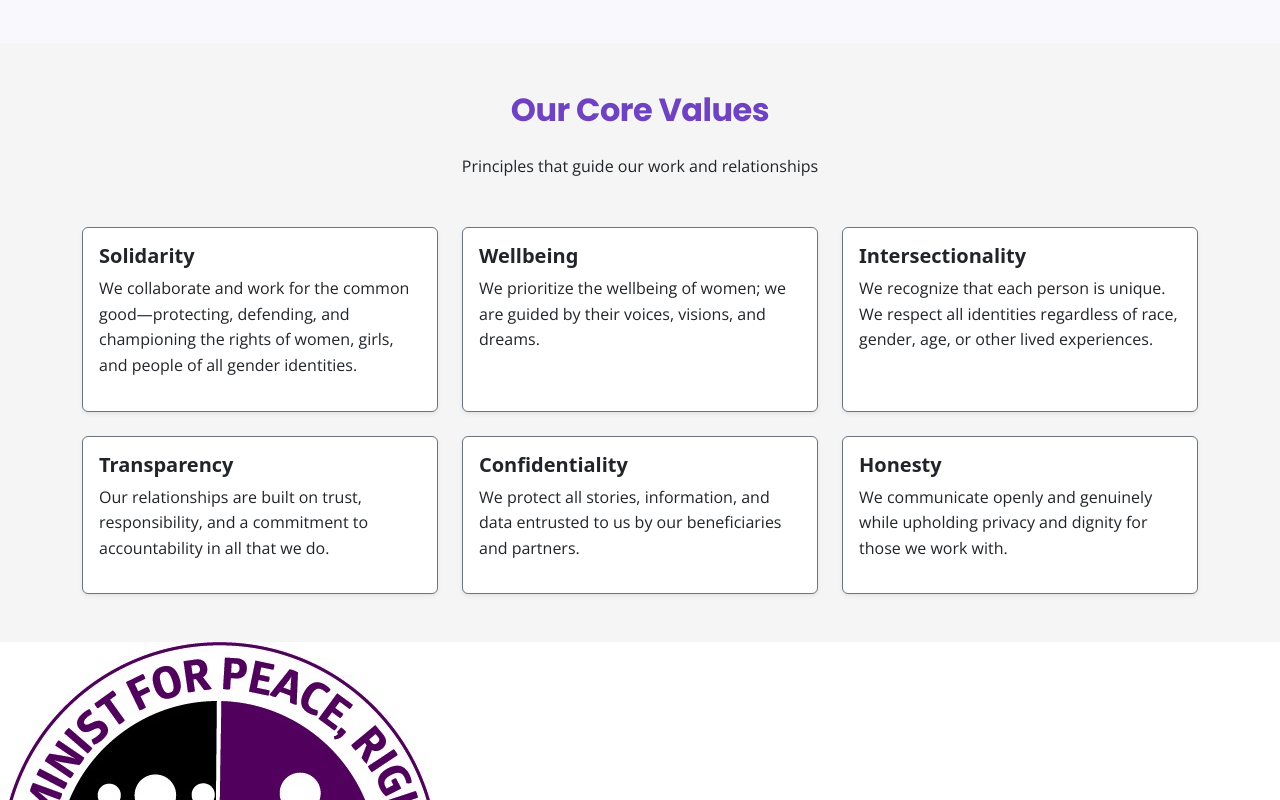
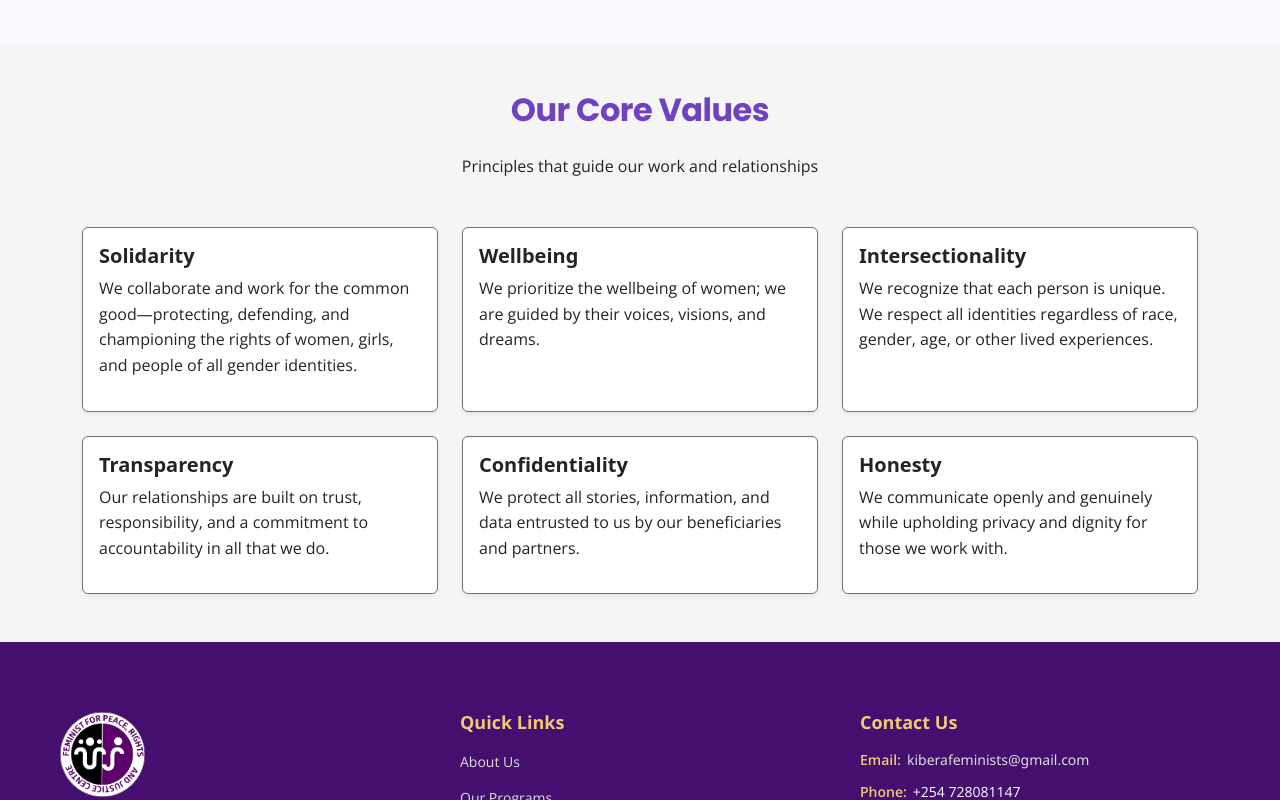
Before and after one commit to eshihanda/fprjc, a React (Vite) app in the folder feminist-app/: page /about-us in a window 1280 px wide. Shown: the part 2000-2800 px from the top of the page. Built offline with nearby package versions, Linux system fonts and the light colour scheme.

Commit message:
improved on the footer to include the socials

```diff
--- a/feminist-app/src/Components/Footer.jsx
+++ b/feminist-app/src/Components/Footer.jsx
@@ -1,5 +1,6 @@
 import React from 'react'
-import logo from '../assets/logo.jpeg'
+import logo from '../assets/logo.png'
+import { FaFacebookF, FaInstagram, FaTwitter, FaLinkedinIn } from "react-icons/fa";
 import '../Styles/Footer.css'
 
 const Footer = () => {
@@ -13,6 +14,21 @@ const Footer = () => {
                     <p className='footer-description'>
                         Feminist for Peace Rights and Justice Center
                     </p>
+                    {/* Social media links */}
+                    <div className=' footer-socials'>
+                        <a href="https://web.facebook.com/profile.php?id=100075700396342" target="_blank" rel="noreferrer">
+                            <FaFacebookF />
+                        </a>
+                        <a href="https://www.instagram.com/feministcentre/" target="_blank" rel="noreferrer">
+                            <FaInstagram />
+                        </a>
+                        <a href="https://twitter.com/feminist_centre" target="_blank" rel="noreferrer">
+                            <FaTwitter />
+                        </a>
+                        <a href="https://www.linkedin.com/in/feminist-for-peace-rights-and-justice-centre-195aa1172/" target="_blank" rel="noreferrer">
+                            <FaLinkedinIn />
+                        </a>
+                    </div>
                 </div>
 
                 {/* Quick Links Section */}
--- a/feminist-app/src/Components/TopNav.jsx
+++ b/feminist-app/src/Components/TopNav.jsx
@@ -1,6 +1,6 @@
 import React from 'react';
 import { Navbar, Nav, Container, Button, NavDropdown } from 'react-bootstrap';
-import logo from '../assets/logo.jpeg';
+import logo from '../assets/logo.png';
 import '../Styles/Navbar.css';
 
 const TopNav = () => {
--- a/feminist-app/src/Styles/Footer.css
+++ b/feminist-app/src/Styles/Footer.css
@@ -1,18 +1,165 @@
-.donate-hero {
-  background-color: #5b2b82;
-  padding: 100px 0;
+/* Footer Base */
+.footer {
+  background: #440f6e;
+  color: #ffffff;
+  padding: 70px 0 40px;
+  font-family: "Segoe UI", sans-serif;
 }
 
-.donate-form-card {
-  background: #ffffff;
-  padding: 50px 40px;
-  border-radius: 8px;
-  max-width: 520px;
-  width: 100%;
+/* Container */
+.footer-container {
+  max-width: 1200px;
+  margin: auto;
+  padding: 0 20px;
 }
 
-.impact-img {
-  max-width: 280px;
+/* Main Grid */
+.footer-main {
+  display: grid;
+  grid-template-columns: repeat(3, 1fr);
+  gap: 40px;
+  align-items: start;
+}
+
+/* Sections */
+.footer-section {
+  display: flex;
+  flex-direction: column;
+}
+
+/* Logo Section */
+.logo-section {
+  max-width: 320px;
+}
+
+.footer-logo {
+ height: 85px;
+ width: 85px;
+ border-radius: 50%;
+ filter: brightness(1.15);
+ object-fit: cover;
+}
+/* Social Media Icons */
+.footer-socials {
+  display: flex;
+  gap: 14px;
+  margin-top: 18px;
+}
+
+.footer-socials a {
+  width: 36px;
+  height: 36px;
   border-radius: 50%;
-  object-fit: cover;
+  background: #ffffff;
+  display: flex;
+  align-items: center;
+  justify-content: center;
+  font-size: 16px;
+  transition: all 0.3s ease;
+  text-decoration: none;
+  box-shadow: 0 6px 16px rgba(0,0,0,0.08);
 }
+
+.footer-socials a:hover {
+  transform: translateY(-3px) scale(1.05);
+}
+
+.footer-description {
+  font-size: 14px;
+  line-height: 1.6;
+  color: #dddddd;
+}
+
+/* Headings */
+.footer-heading {
+  font-size: 18px;
+  font-weight: 600;
+  margin-bottom: 15px;
+  color: #f3c77a;
+}
+
+/* Links */
+.footer-links {
+  padding: 0;
+  margin: 0;
+}
+
+.footer-links li {
+  list-style: none;
+  margin-bottom: 10px;
+}
+
+.footer-links a {
+  color: #dddddd;
+  text-decoration: none;
+  font-size: 14px;
+  transition: color 0.3s ease;
+}
+
+.footer-links a:hover {
+  color: #f3c77a;
+}
+
+/* Contact Section */
+.contact-details {
+  display: flex;
+  flex-direction: column;
+  gap: 10px;
+  font-size: 14px;
+}
+
+.contact-item {
+  display: flex;
+  gap: 6px;
+  flex-wrap: wrap;
+}
+
+.contact-label {
+  font-weight: 600;
+  color: #f3c77a;
+}
+
+.contact-item a {
+  color: #dddddd;
+  text-decoration: none;
+}
+
+.contact-item a:hover {
+  color: #f3c77a;
+}
+
+/* Divider */
+.footer-divider {
+  height: 1px;
+  background: rgba(255, 255, 255, 0.15);
+  margin: 50px 0 25px;
+}
+
+/* Bottom */
+.footer-bottom {
+  display: flex;
+  justify-content: space-between;
+  align-items: center;
+  font-size: 13px;
+  color: #cccccc;
+  flex-wrap: wrap;
+  gap: 10px;
+}
+
+.footer-tagline {
+  font-style: italic;
+  color: #aaaaaa;
+}
+
+/* Responsive */
+@media (max-width: 900px) {
+  .footer-main {
+    grid-template-columns: 1fr;
+    gap: 40px;
+  }
+
+  .footer-bottom {
+    flex-direction: column;
+    text-align: center;
+  }
+}
```
Also changed, not shown: feminist-app/src/assets/logo.jpeg (deleted), feminist-app/src/assets/logo.png (added).
